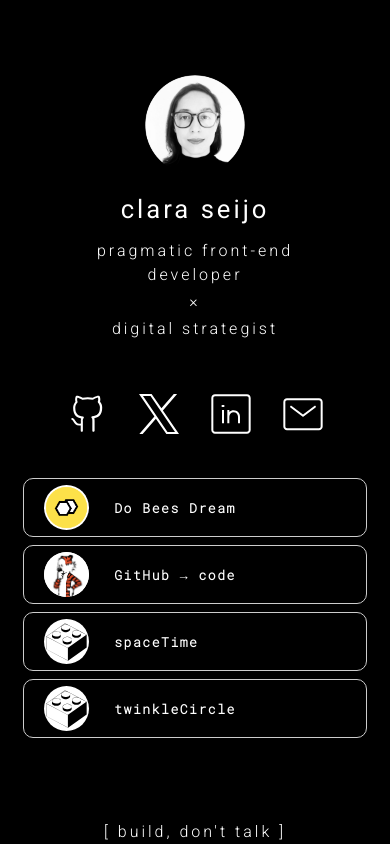
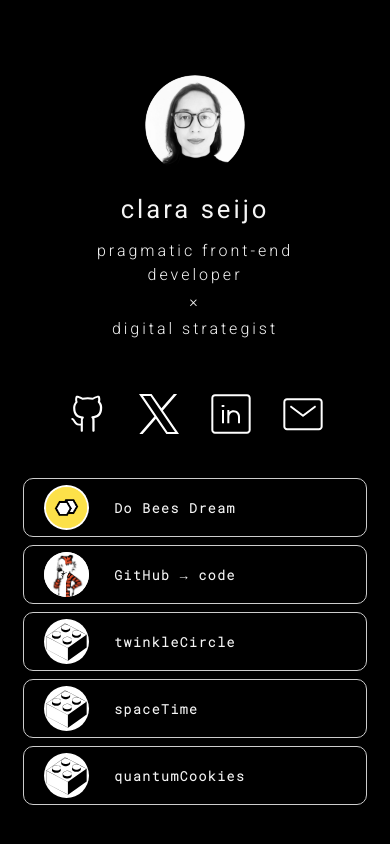
Before and after one commit to clasei/clara, a React (Create React App) app: page / in a window 390 px wide. Shown: the top 844 px of the page. Built offline with nearby package versions, Linux system fonts and the light colour scheme.

Commit message:
better ux

```diff
--- a/src/components/Header/Header.css
+++ b/src/components/Header/Header.css
@@ -6,7 +6,7 @@
     margin-top: 50px;
     padding: 50px;
     background-color: #000;
-    color: #fff;
+    color: whitesmoke;
     justify-content: center;
     height: auto;
 }
--- a/src/components/ProjectLinks/ProjectLinks.css
+++ b/src/components/ProjectLinks/ProjectLinks.css
@@ -8,6 +8,7 @@
     height: auto;
     width: 50%;
     border: 1px solid #ccc;
+    color: whitesmoke;;
     margin: 0.5rem auto;
     padding-left: 10px;
     border-radius: 10px;
--- a/src/components/ProjectLinks/ProjectLinks.js
+++ b/src/components/ProjectLinks/ProjectLinks.js
@@ -18,15 +18,21 @@ const projects = [
         image: Hobbes
     },
     {
+        name: "twinkleCircle",
+        link: "https://clasei.github.io/twinkle-circle/",
+        image: projectLogo
+    },
+    {
         name: "spaceTime",
         link: "https://clasei.github.io/space-time/",
         image: projectLogo
     },
     {
-        name: "twinkleCircle",
-        link: "https://clasei.github.io/twinkle-circle/",
+        name: "quantumCookies",
+        link: "https://clasei.github.io/quantum-cookies/",
         image: projectLogo
     },
+
 ];
 
 const ProjectLinks = () => {
--- a/src/components/Quotes/Quotes.css
+++ b/src/components/Quotes/Quotes.css
@@ -9,3 +9,10 @@
     height: auto;
     text-align: center;
 }
+
+
+@media screen and (max-width: 768px) {
+    .quotes {
+        margin: 4rem auto;
+    }
+}
```
